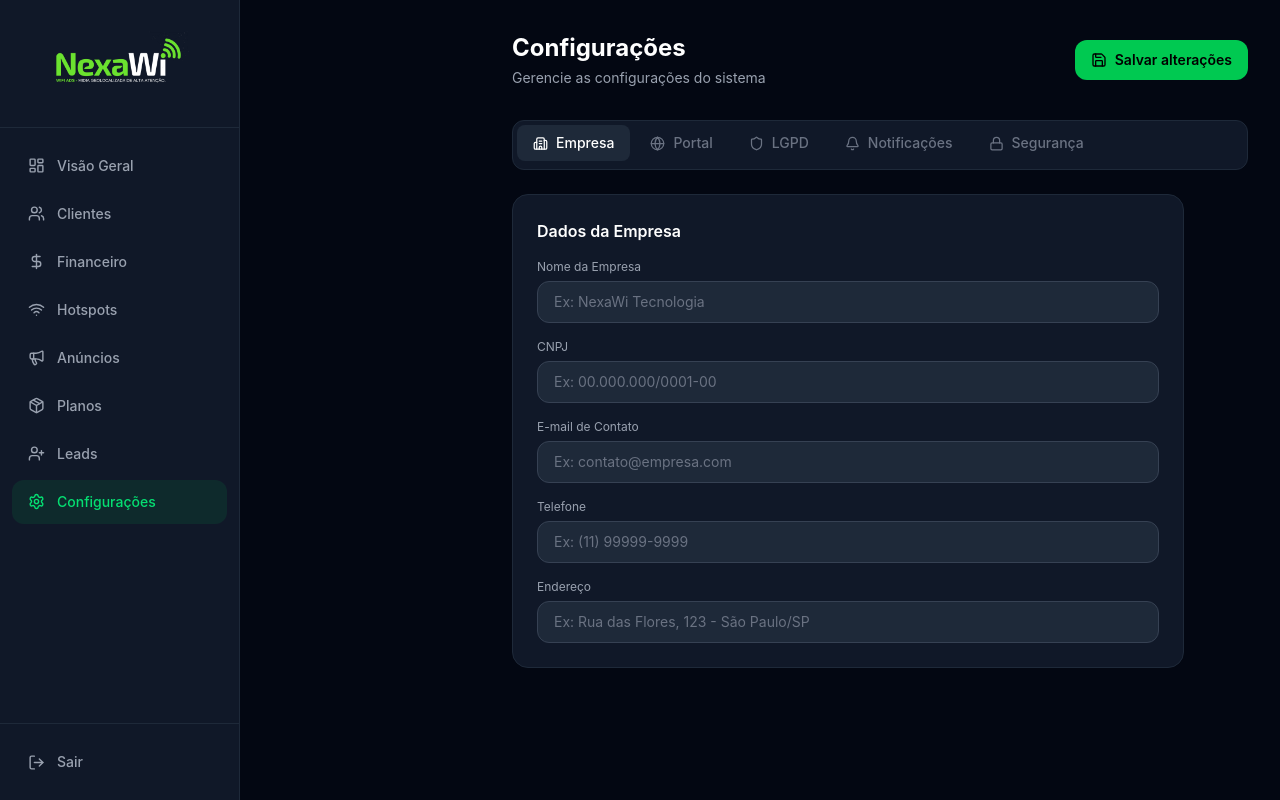
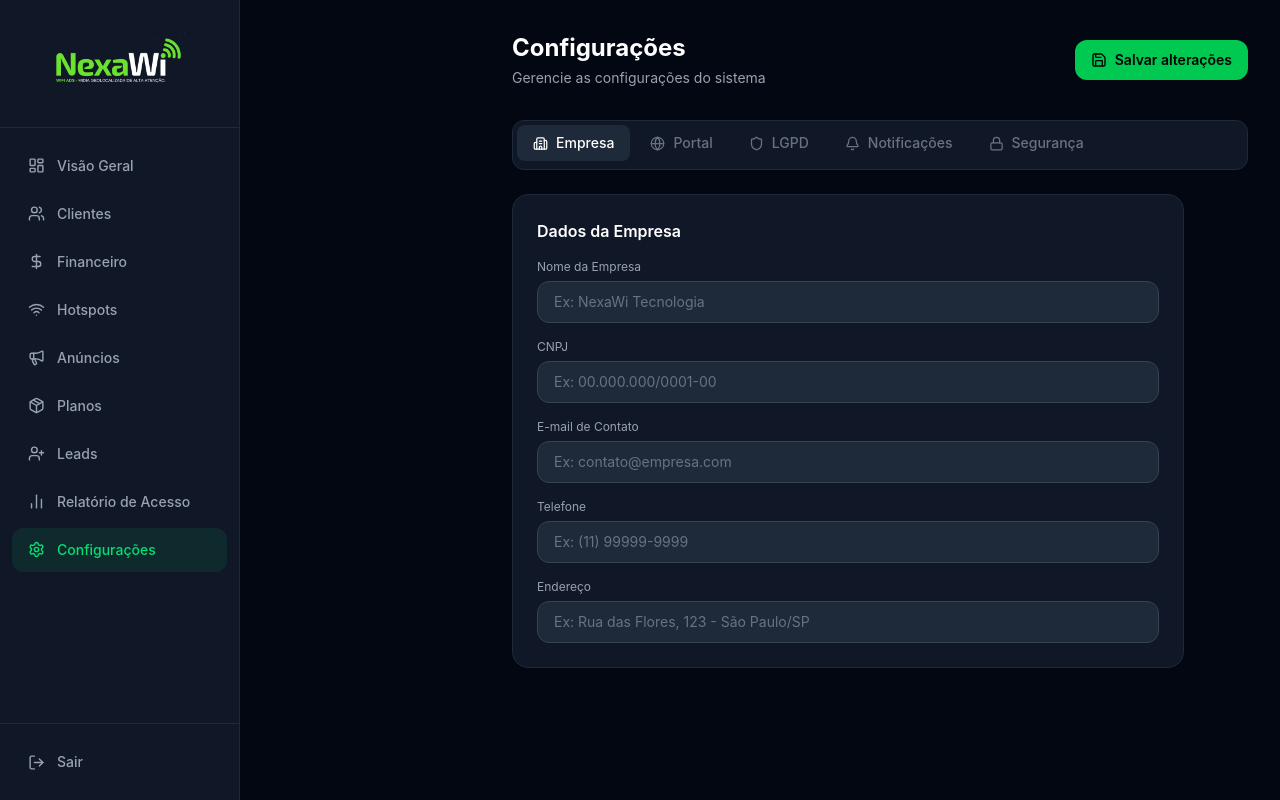
Before and after one commit to jamesnebou/nexawi-ads, a Next.js app: page /dashboard/configuracoes in a window 1280 px wide. Built offline with nearby package versions, Linux system fonts and the light colour scheme; no server answers; the database is empty.

Commit message:
Atualiza sidebar

```diff
--- a/src/components/Sidebar.js
+++ b/src/components/Sidebar.js
@@ -12,7 +12,8 @@ import {
   DollarSign,
   Settings,
   LogOut,
-  Megaphone
+  Megaphone,
+  BarChart2 // NOVO: Ícone importado para o relatório
   } from 'lucide-react'
 
 const menu = [
@@ -23,6 +24,8 @@ const menu = [
   { label: 'Anúncios', path: '/dashboard/anuncios', icon: Megaphone },
   { label: 'Planos', path: '/dashboard/planos', icon: Package },
   { label: 'Leads', path: '/dashboard/leads', icon: UserPlus },
+  // NOVO: Item de navegação para o Relatório de Acesso
+  { label: 'Relatório de Acesso', path: '/dashboard/relatorios/acesso', icon: BarChart2 },
   { label: 'Configurações', path: '/dashboard/configuracoes', icon: Settings },
 ]
 
```
